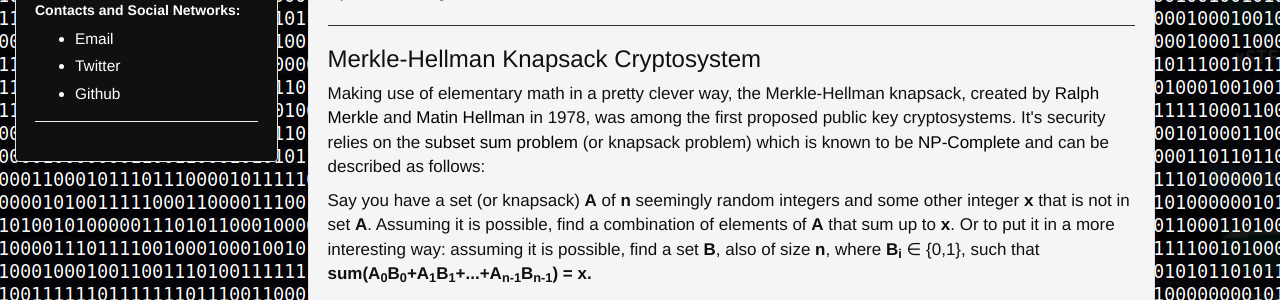
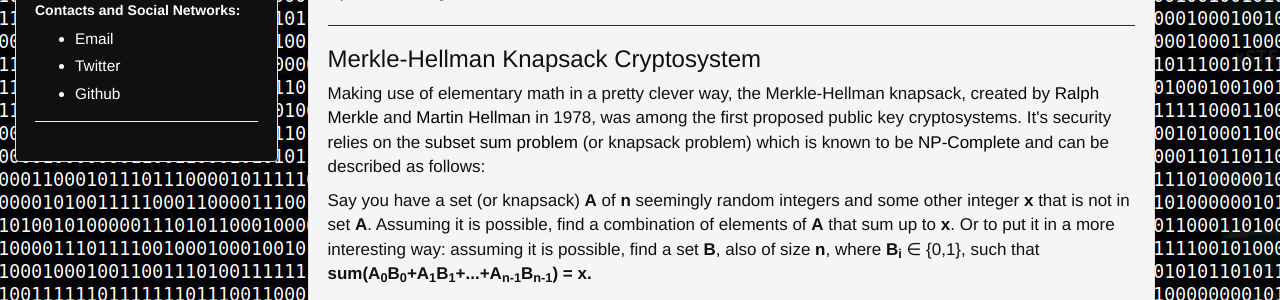
Before and after one commit to 0xA2/0xA2.github.io, a Jekyll site: the page built from _posts/2020-03-30-Merkle-Hellman-Knapsack-and-LLL.markdown, in a window 1280 px wide and 900 px high, scrolled down 595 px. Shown: the part 152-452 px from the top of the window. Built offline with Jekyll 4.4.1, drawn with Linux system fonts in a browser that asks for light colours.

Commit message:
Update 2020-03-30-Merkle-Hellman-Knapsack-and-LLL.markdown

```diff
--- a/_posts/2020-03-30-Merkle-Hellman-Knapsack-and-LLL.markdown
+++ b/_posts/2020-03-30-Merkle-Hellman-Knapsack-and-LLL.markdown
@@ -29,7 +29,7 @@
 <p></p>
 <p><h3>Merkle-Hellman Knapsack Cryptosystem</h3></p>
 <p></p>
-<p>Making use of elementary math in a pretty clever way, the Merkle-Hellman knapsack, created by <a href="https://en.wikipedia.org/wiki/Ralph_Merkle">Ralph Merkle</a> and <a href="https://en.wikipedia.org/wiki/Martin_Hellman">Matin Hellman</a> in 1978, was among the first proposed public key cryptosystems. It's security relies on the <a href="https://en.wikipedia.org/wiki/Subset_sum_problem">subset sum problem</a> (or knapsack problem) which is known to be <a href="https://en.wikipedia.org/wiki/NP-complete">NP-Complete</a> and can be described as follows:</p>
+<p>Making use of elementary math in a pretty clever way, the Merkle-Hellman knapsack, created by <a href="https://en.wikipedia.org/wiki/Ralph_Merkle">Ralph Merkle</a> and <a href="https://en.wikipedia.org/wiki/Martin_Hellman">Martin Hellman</a> in 1978, was among the first proposed public key cryptosystems. It's security relies on the <a href="https://en.wikipedia.org/wiki/Subset_sum_problem">subset sum problem</a> (or knapsack problem) which is known to be <a href="https://en.wikipedia.org/wiki/NP-complete">NP-Complete</a> and can be described as follows:</p>
 <p>Say you have a set (or knapsack) <b>A</b> of <b>n</b> seemingly random integers and some other integer <b>x</b> that is not in set <b>A</b>. Assuming it is possible, find a combination of elements of <b>A</b> that sum up to <b>x</b>. Or to put it in a more interesting way: assuming it is possible, find a set <b>B</b>, also of size <b>n</b>, where <b>B<sub>i</sub></b> &#8712; {0,1}, such that <b>sum(A<sub>0</sub>B<sub>0</sub>+A<sub>1</sub>B<sub>1</sub>+...+A<sub>n-1</sub>B<sub>n-1</sub>) = x. </b></p>
 <p>When you think of this problem considering the second description you might get an idea of how it could be used to cipher a message: You convert your message to binary and use that as your set <b>B</b> then you generate a set <b>A</b> of equal size and compute <b>sum(A<sub>0</sub>B<sub>0</sub>+A<sub>1</sub>B<sub>1</sub>+...+A<sub>n-1</sub>B<sub>n-1</sub>) = x. </b> And now if you use <b>x</b> as your ciphertext any potential attacker will have great dificulty discovering what your original message was. However, this also means it will be very hard for the person to whom you want to send a secret message to read the original plaintext if they only know the value <b>x</b> and the knapsack <b>A</b>. Consider the following example:</p>
 
```
